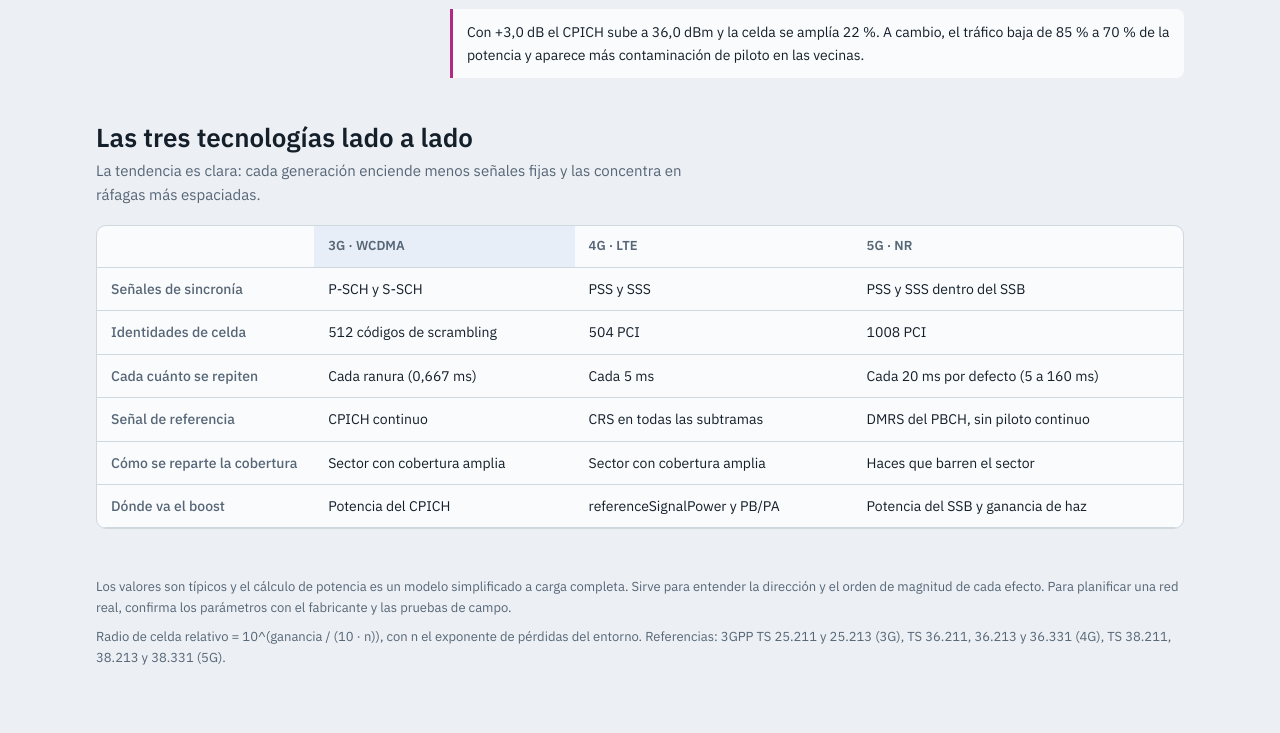
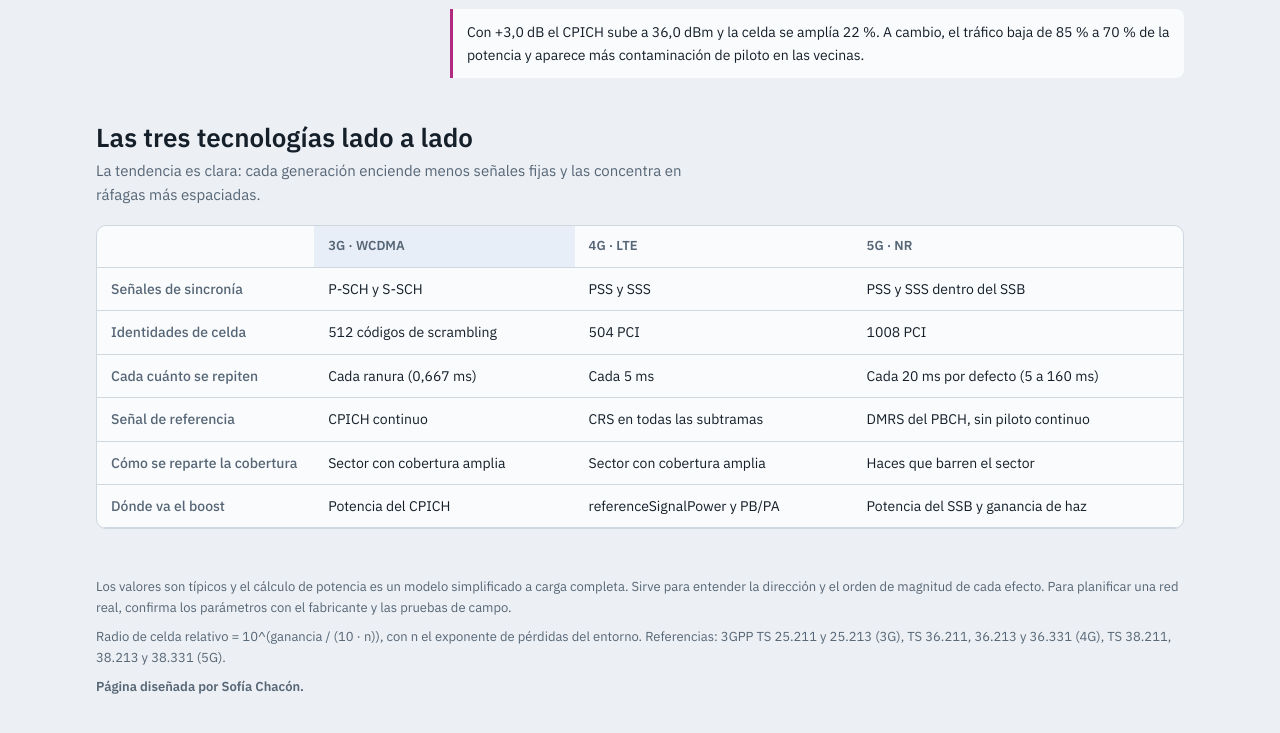
Before and after one commit to Sofiaaaa-ch/sincronia-power-boosting, a plain HTML site: page index.html in a window 1280 px wide. Shown: the part 1825-2558 px from the top of the page. Drawn offline with Linux system fonts and the light colour scheme.

Commit message:
Add files via upload

```diff
--- a/index.html
+++ b/index.html
@@ -197,6 +197,7 @@ footer p+p{margin-top:8px}
 <footer class="wrap">
   <p>Los valores son típicos y el cálculo de potencia es un modelo simplificado a carga completa. Sirve para entender la dirección y el orden de magnitud de cada efecto. Para planificar una red real, confirma los parámetros con el fabricante y las pruebas de campo.</p>
   <p>Radio de celda relativo = 10^(ganancia / (10 · n)), con n el exponente de pérdidas del entorno. Referencias: 3GPP TS 25.211 y 25.213 (3G), TS 36.211, 36.213 y 36.331 (4G), TS 38.211, 38.213 y 38.331 (5G).</p>
+  <p><strong>Página diseñada por Sofía Chacón.</strong></p>
 </footer>
 
 <script>
```
